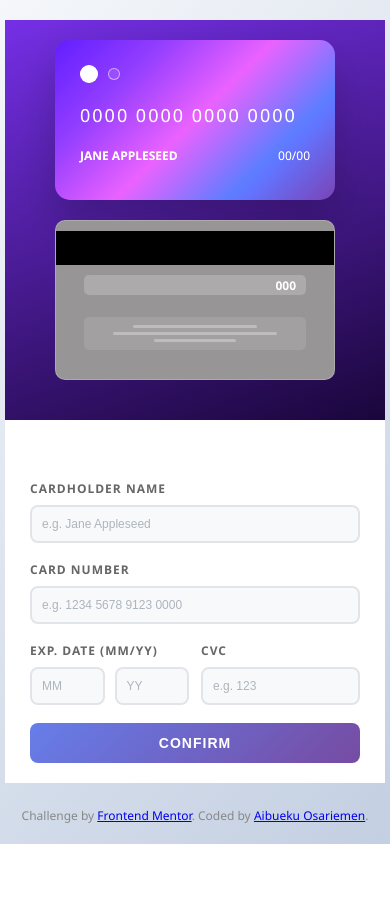
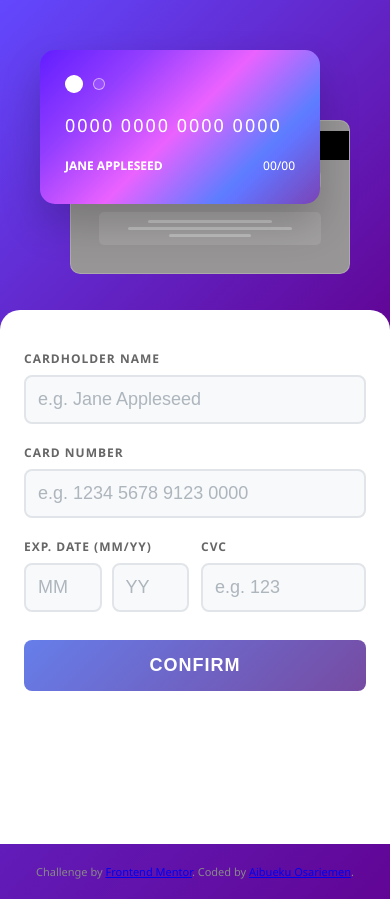
Before and after one commit to osariemen2710/Interactive-card, a plain HTML site: page index.html in a window 390 px wide. Before the commit the page ends 844 px from the top, so only its background shows below. Drawn offline with Linux system fonts and the light colour scheme.

Commit message:
updated css and html

```diff
--- a/index.html
+++ b/index.html
@@ -2,14 +2,14 @@
 <html lang="en">
 <head>
   <meta charset="UTF-8">
-  <meta name="viewport" content="width=device-width, initial-scale=1.0"> <!-- displays site properly based on user's device -->
+  <meta name="viewport" content="width=device-width, initial-scale=1.0">
 
   <link rel="icon" type="image/png" sizes="32x32" href="./images/favicon-32x32.png">
   <link rel="stylesheet" href="styles.css">
 
   <title>Frontend Mentor | Interactive card details form</title>
 
-  <!-- Feel free to remove these styles or customise in your own stylesheet 👍 -->
+
 
 </head>
 <body>
@@ -17,6 +17,7 @@
 
     <div class="container">
         <div class="left-section">
+            <div class="card-phone-wrapper">
             <div class="card">
                 <div class="card-chips">
                     <div class="chip active"></div>
@@ -38,6 +39,7 @@
                     <div class="phone-line"></div>
                 </div>
             </div>
+        </div>
         </div>
         </div>
 
--- a/styles.css
+++ b/styles.css
@@ -195,6 +195,8 @@
         .phone-line:nth-child(2) { width: 80%; }
         .phone-line:nth-child(3) { width: 40%; }
 
+
+
         .right-section {
   max-width: 450px;
   width: 100%;
@@ -342,61 +344,99 @@
 
 
 @media (max-width: 768px) {
-  body {
-    padding: 5px;
+ body {
+    padding: 0;
+    background: linear-gradient(135deg, #6348fe 0%, #610595 100%);
   }
+
   .container {
     flex-direction: column;
     max-width: 100%;
-    min-height: unset;
+    min-height: 100vh;
     box-shadow: none;
     border-radius: 0;
     padding: 0;
-     gap: 40px;
+    gap: 0;
   }
+
   .left-section {
     flex-basis: unset;
     width: 100%;
-    padding: 20px 10px;
+    padding: 30px 20px 100px 20px;
     border-radius: 0;
-    position: static;
-    min-height: unset;
+    position: relative;
+    min-height: 240px;
+    background: linear-gradient(135deg, #6348fe 0%, #610595 100%);
   }
+
+  .card-phone-wrapper {
+    position: relative;
+    width: 100%;
+    height: 200px;
+    margin: 0;
+  }
+
   .card {
     width: 280px;
-    height: 160px;
-    position: static;
-    margin: 0 auto 20px auto;
+    height: 154px;
+    position: absolute;
+    top: 20px;
+    left: 20px;
     right: unset;
-    top: unset;
     transform: none;
+    z-index: 2;
+    margin: 0;
   }
+
   .phone {
     width: 280px;
-    height: 160px;
-    position: static;
-    margin: 0 auto 20px auto;
-    right: unset;
-    top: unset;
+    height: 154px;
+    position: absolute;
+    top: 90px;
+    right: 20px;
+    left: unset;
     transform: none;
+    z-index: 1;
+    margin: 0;
   }
+
   .right-section {
-    max-width: 350px;
-    padding: 20px 10px;
-    margin: 0 auto;
+    max-width: 100%;
+    padding: 40px 24px 24px 24px;
+    margin: 0;
     box-sizing: border-box;
     flex-shrink: 0;
+    background: white;
+    border-radius: 20px 20px 0 0;
+    margin-top: -20px;
+    position: relative;
+    z-index: 3;
   }
+
   .form-group {
-    margin-bottom: 18px;
+    margin-bottom: 20px;
+  }
+
+  .form-label {
+    font-size: 12px;
+    margin-bottom: 8px;
+  }
+
+  .form-input {
+    padding: 12px;
+    font-size: 18px;
+    border-radius: 8px;
   }
 
   .submit-btn {
-    padding: 12px;
-    font-size: 14px;
+    padding: 15px;
+    font-size: 18px;
+    margin-top: 8px;
   }
+
   .attribution {
-    font-size: 12px;
-    margin-top: 24px;
+    font-size: 11px;
+    margin-top: 20px;
+    padding-bottom: 20px;
   }
 }
```
